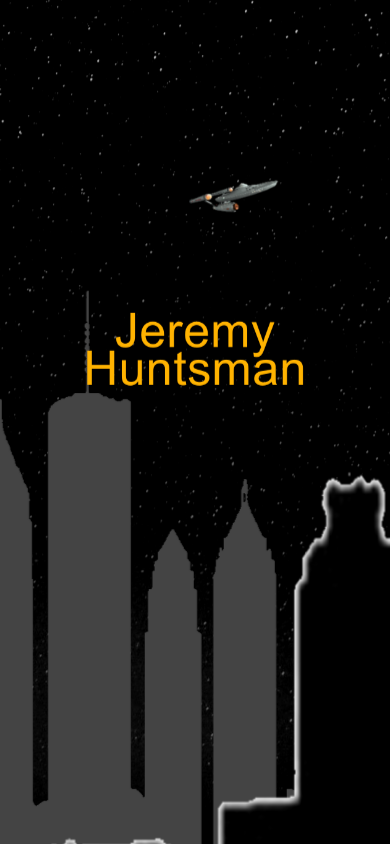
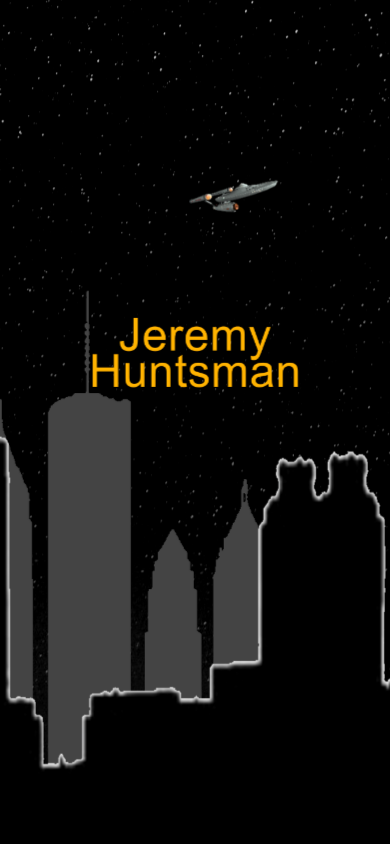
Before and after one commit to Lifelite/jh.com, a React (Vite) app: page / in a window 390 px wide. Built offline with nearby package versions, Linux system fonts and the light colour scheme.

Commit message:
fixed issues with mobile (again)

```diff
--- a/src/components/Parallax/Parallax.jsx
+++ b/src/components/Parallax/Parallax.jsx
@@ -52,9 +52,9 @@ export function Parallax() {
                     </div>
                 </ScrollInFade>
                 <ScrollInFade>
-                <div className="button-cluster">
-                    <Button>Learn More</Button>
-                </div>
+                    <div className="button-cluster">
+                        <Button>Learn More</Button>
+                    </div>
                 </ScrollInFade>
             </div>
 
--- a/src/styles/ScrollFadeIn.scss
+++ b/src/styles/ScrollFadeIn.scss
@@ -12,10 +12,8 @@
   visibility: visible;
 }
 
-@media only screen and (max-width: 800px) {
-  .fade-in-section {
-    visibility: visible;
-    opacity: 1;
-    transform: none;
-  }
-}
+//@media only screen and (max-width: 800px) {
+//  .fade-in-section {
+//    visibility: visible;
+//  }
+//}
--- a/src/styles/parallax.scss
+++ b/src/styles/parallax.scss
@@ -123,15 +123,15 @@ body {
   }
   #transitionblock {
     background-color: black;
-    transform:translate3d(0, 104vh, .3px) scale(1);
+    transform:translate3d(0, 104vh, -.1px) scale(1);
   }
   #atlantaforeground {
     transform:translate3d(0, -150px,-.25px) scale(1.7);
   }
   #atlantabackground {
-    transform:translate3d(0, 0, .3px) scale(1.4);
+    transform:translate3d(0, 0, -.1px) scale(1.4);
   }
   #name {
-    transform:translate3d(0,0px,0px) scale(0.6);
+    transform:translate3d(0,0px,-.05px) scale(0.6);
   }
 }
```
